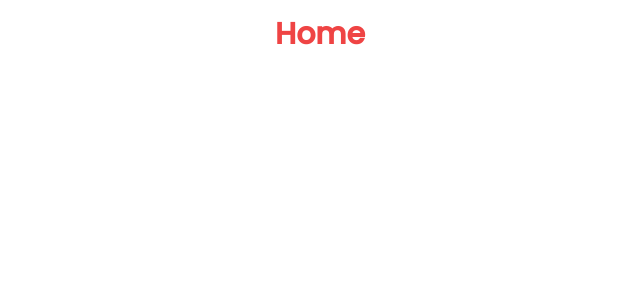
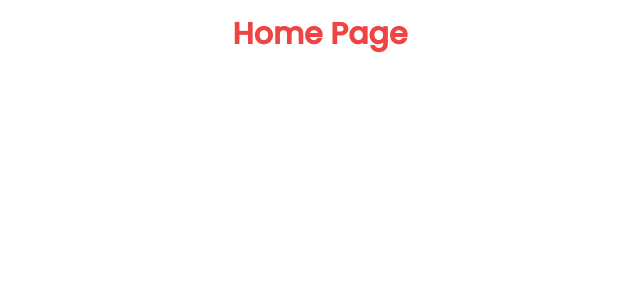
Before and after one commit to pranita09/mcr-06, a React (Create React App) app: page / in a window 1280 px wide. Shown: the top 300 px of the page, without its empty margins (320-960 px from the left). Built offline with nearby package versions, Linux system fonts and the light colour scheme.

Commit message:
initial commit

```diff
--- a/src/pages/Home.jsx
+++ b/src/pages/Home.jsx
@@ -1,7 +1,7 @@
 export const Home = () => {
   return (
     <div className="flex justify-center items-center p-4">
-      <h1 className="text-3xl font-bold text-red-500">Home</h1>
+      <h1 className="text-3xl font-bold text-red-500">Home Page</h1>
     </div>
   );
 };
```
